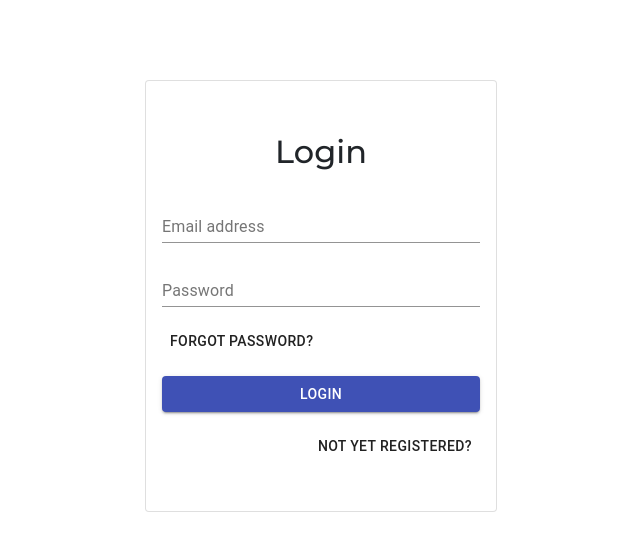
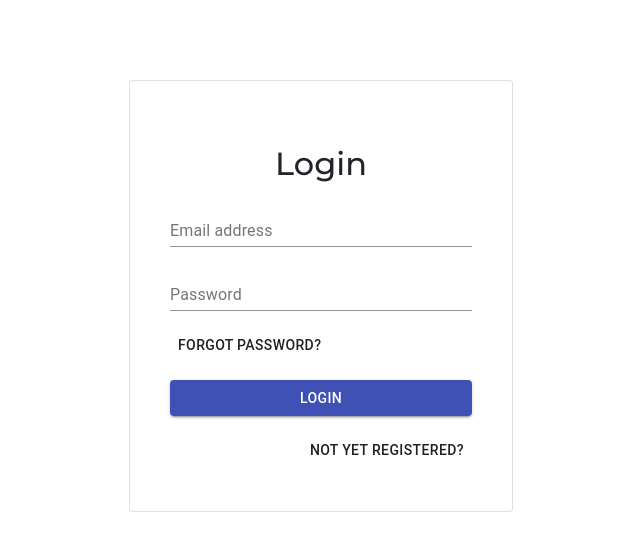
Before and after one commit to vilmarcabanero/gasto, a React (Create React App) app: page /auth in a window 1280 px wide. Shown: the top 550 px of the page, without its empty margins (319-959 px from the left). Built offline with nearby package versions, Linux system fonts and the light colour scheme.

Commit message:
Modified the padding and margins of login and register form

```diff
--- a/src/components/LoginForm/index.jsx
+++ b/src/components/LoginForm/index.jsx
@@ -33,11 +33,11 @@ const LoginForm = ({ setIsRegistered, history }) => {
 
 	return (
 		<S.Container className='mt-5'>
-			<Card className='login-card'>
+			<Card className='login-card p-4'>
 				<Card.Body>
 					<form onSubmit={loginHandler} className='form'>
 						<h2 className='text-center title'>Login </h2>
-						<div className='input-groups pb-3'>
+						<div className='input-groups pb-3 mt-3'>
 							<TextField
 								type='text'
 								label='Email address'
--- a/src/components/LoginForm/styles.js
+++ b/src/components/LoginForm/styles.js
@@ -3,7 +3,7 @@ import styled from 'styled-components';
 export const Container = styled.div`
 	.login-card {
 		height: 27rem;
-		max-width: 22rem;
+		max-width: 24rem;
 		width: 100%;
 		margin: auto;
 		margin-top: 5rem;
@@ -41,7 +41,7 @@ export const Container = styled.div`
 	}
 
 	.title {
-		margin-top: 2.25rem;
+		margin-top: 1.5rem;
 	}
 
 	.close-icon {
--- a/src/components/RegisterForm/index.jsx
+++ b/src/components/RegisterForm/index.jsx
@@ -33,11 +33,11 @@ const RegisterForm = ({ setIsRegistered, history }) => {
 
 	return (
 		<S.Container className='mt-5'>
-			<Card className='register-card'>
+			<Card className='register-card p-4'>
 				<Card.Body>
 					<form onSubmit={registerHandler} className='form'>
 						<h2 className='text-center title'>Register </h2>
-						<div className='input-groups pb-3 mt-4'>
+						<div className='input-groups pb-3 mt-3'>
 							<TextField
 								label='First Name'
 								fullWidth
--- a/src/components/RegisterForm/styles.js
+++ b/src/components/RegisterForm/styles.js
@@ -38,8 +38,8 @@ export default useStyles;
 
 export const Container = styled.div`
 	.register-card {
-		height: 35rem;
-		max-width: 25rem;
+		height: 37rem;
+		max-width: 24rem;
 		width: 100%;
 		margin: auto;
 		margin-top: 5rem;
@@ -74,7 +74,7 @@ export const Container = styled.div`
 	}
 
 	.title {
-		margin-top: 2.25rem;
+		margin-top: 1.5rem;
 	}
 
 	.close-icon {
```
